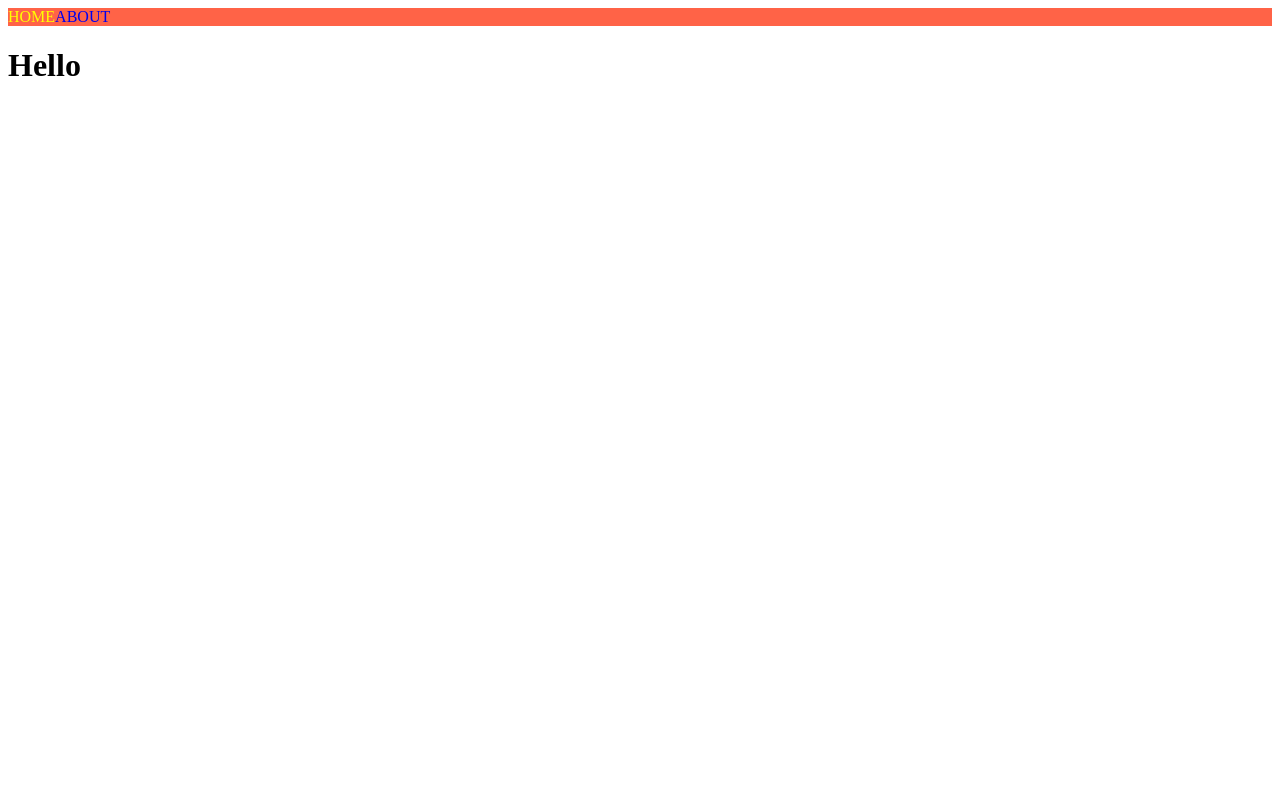
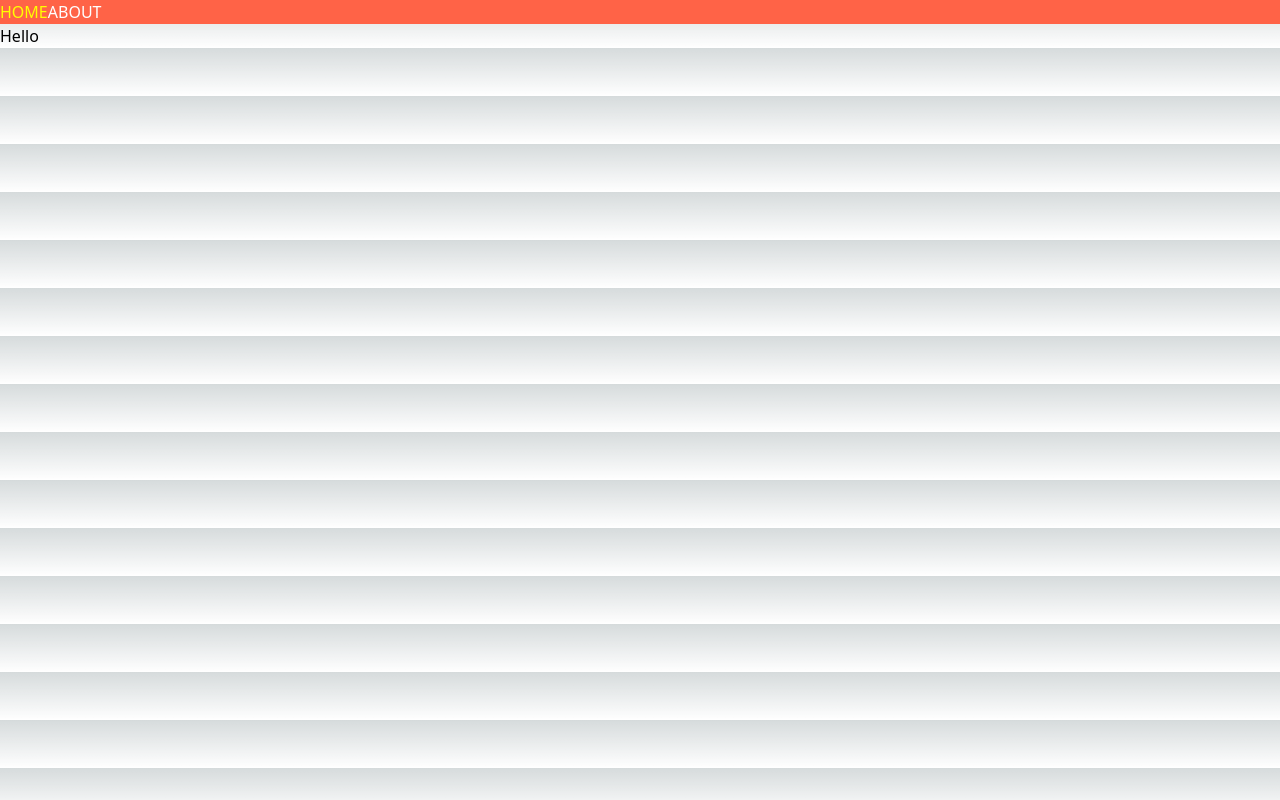
Before and after one commit to soominnn/Next.js-Study, a Next.js app: page / in a window 1280 px wide. Built offline with nearby package versions, Linux system fonts and the light colour scheme.

Commit message:
[20230508] apply global css - _app.tsx

```diff
--- /dev/null
+++ b/pages/_app.tsx
@@ -0,0 +1,19 @@
+import NavBar from "@/components/NavBar";
+import { AppProps } from "next/dist/shared/lib/router/router";
+import "../styles/globals.css";
+
+export default function APP({ Component, pageProps }: AppProps) {
+  return (
+    <>
+      <NavBar />
+      <Component {...pageProps} />
+      <style jsx global>
+        {`
+          a {
+            color: white;
+          }
+        `}
+      </style>
+    </>
+  );
+}
--- a/pages/about.tsx
+++ b/pages/about.tsx
@@ -1,9 +1,6 @@
-import NavBar from "@/components/NavBar";
-
 export default function Me() {
   return (
     <div>
-      <NavBar />
       <h1>About</h1>
     </div>
   );
--- a/pages/index.tsx
+++ b/pages/index.tsx
@@ -1,9 +1,6 @@
-import NavBar from "@/components/NavBar";
-
 export default function Home() {
   return (
     <div>
-      <NavBar />
       <h1>Hello</h1>
     </div>
   );
```
